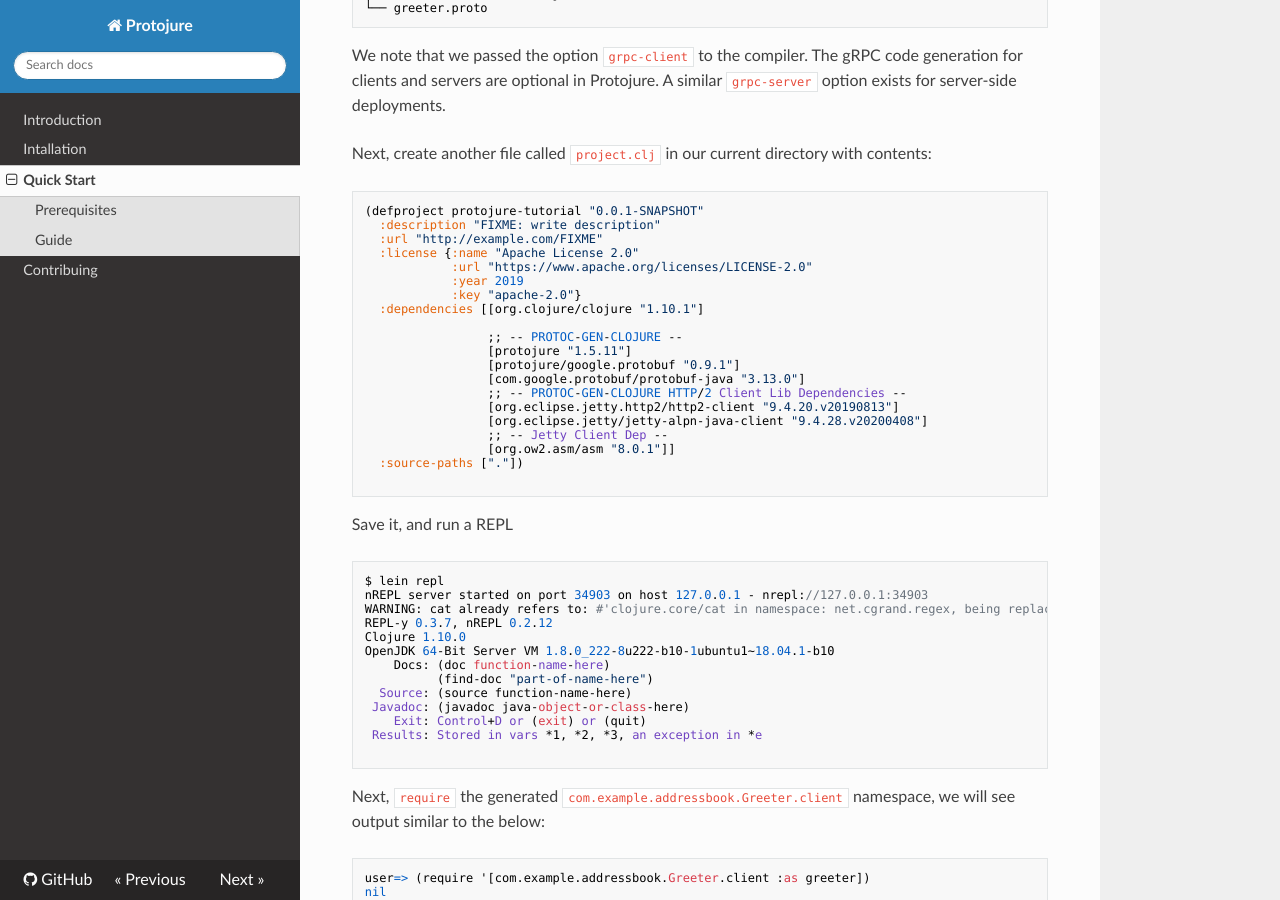
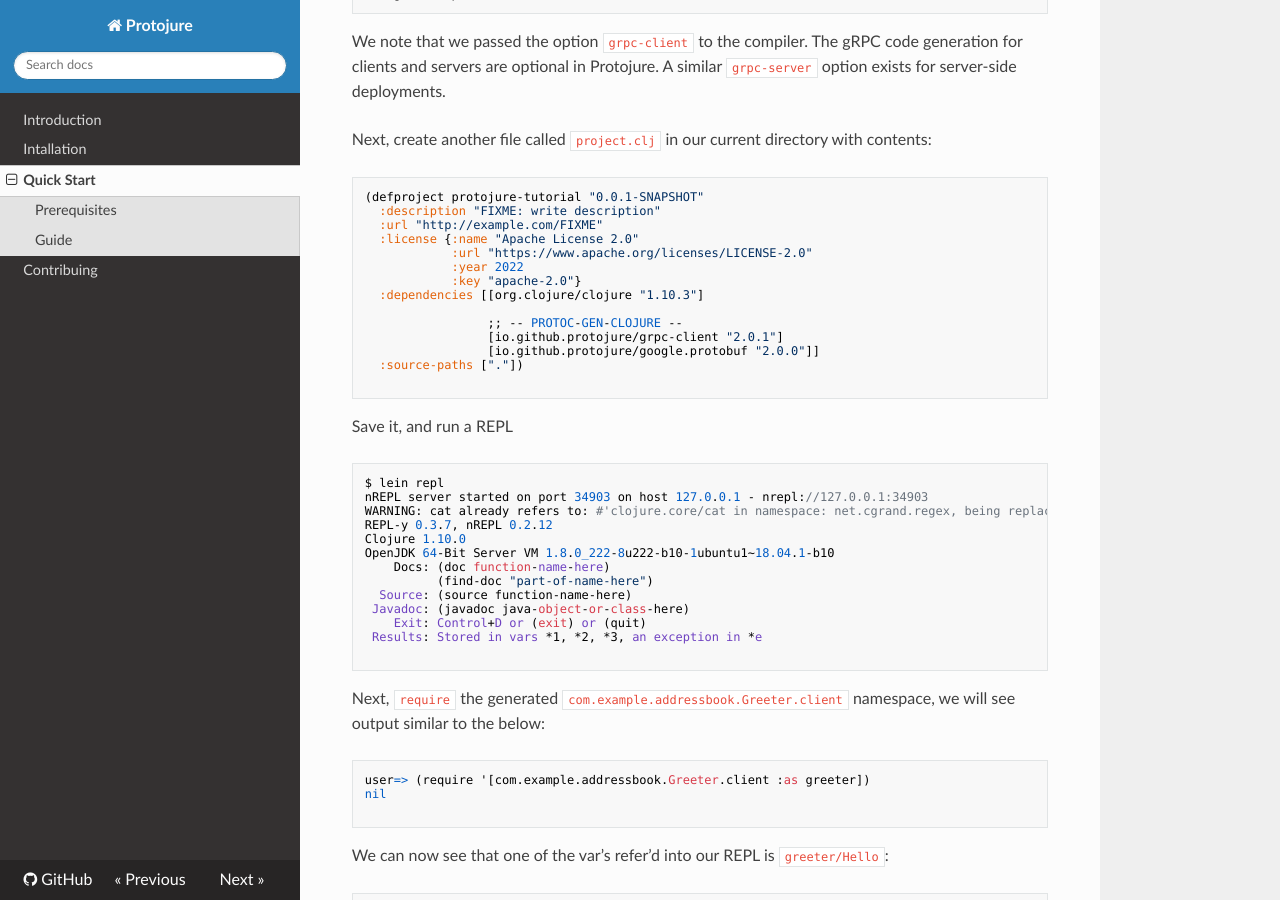
Before and after one commit to protojure/readthedocs, an MkDocs documentation site: the page built from docs/quick-start.md, in a window 1280 px wide and 900 px high, scrolled down 4108 px. Built offline with MkDocs 1.6.1, drawn with Linux system fonts in a browser that asks for light colours; nearby versions of some CDN libraries; some of the changed text lies outside the part shown.

Commit message:
Update documentation for v2.0
Signed-off-by: Greg Haskins <greg@manetu.com>

````diff
--- a/docs/quick-start.md
+++ b/docs/quick-start.md
@@ -79,14 +79,13 @@ We can create a `project.clj` file alongside our `.proto` file:
   :url "http://example.com/FIXME"
   :license {:name "Apache License 2.0"
             :url "https://www.apache.org/licenses/LICENSE-2.0"
-            :year 2019
+            :year 2022
             :key "apache-2.0"}
-  :dependencies [[org.clojure/clojure "1.10.1"]
+  :dependencies [[org.clojure/clojure "1.10.3"]
 
                  ;; -- PROTOC-GEN-CLOJURE --
-                 [protojure "1.5.11"]
-                 [protojure/google.protobuf "0.9.1"]
-                 [com.google.protobuf/protobuf-java "3.13.0"]])
+                 [io.github.protojure/core "2.0.1"]
+                 [io.github.protojure/google.protobuf "2.0.0"]])
 
 ```
 
@@ -220,19 +219,13 @@ Next, create another file called `project.clj` in our current directory with con
   :url "http://example.com/FIXME"
   :license {:name "Apache License 2.0"
             :url "https://www.apache.org/licenses/LICENSE-2.0"
-            :year 2019
+            :year 2022
             :key "apache-2.0"}
-  :dependencies [[org.clojure/clojure "1.10.1"]
+  :dependencies [[org.clojure/clojure "1.10.3"]
 
                  ;; -- PROTOC-GEN-CLOJURE --
-                 [protojure "1.5.11"]
-                 [protojure/google.protobuf "0.9.1"]
-                 [com.google.protobuf/protobuf-java "3.13.0"]
-                 ;; -- PROTOC-GEN-CLOJURE HTTP/2 Client Lib Dependencies --
-                 [org.eclipse.jetty.http2/http2-client "9.4.20.v20190813"]
-                 [org.eclipse.jetty/jetty-alpn-java-client "9.4.28.v20200408"]
-                 ;; -- Jetty Client Dep --
-                 [org.ow2.asm/asm "8.0.1"]]
+                 [io.github.protojure/grpc-client "2.0.1"]
+                 [io.github.protojure/google.protobuf "2.0.0"]]
   :source-paths ["."])
 
 ```
````
Also changed, not shown: docs/install.md (+1 -1 lines).
